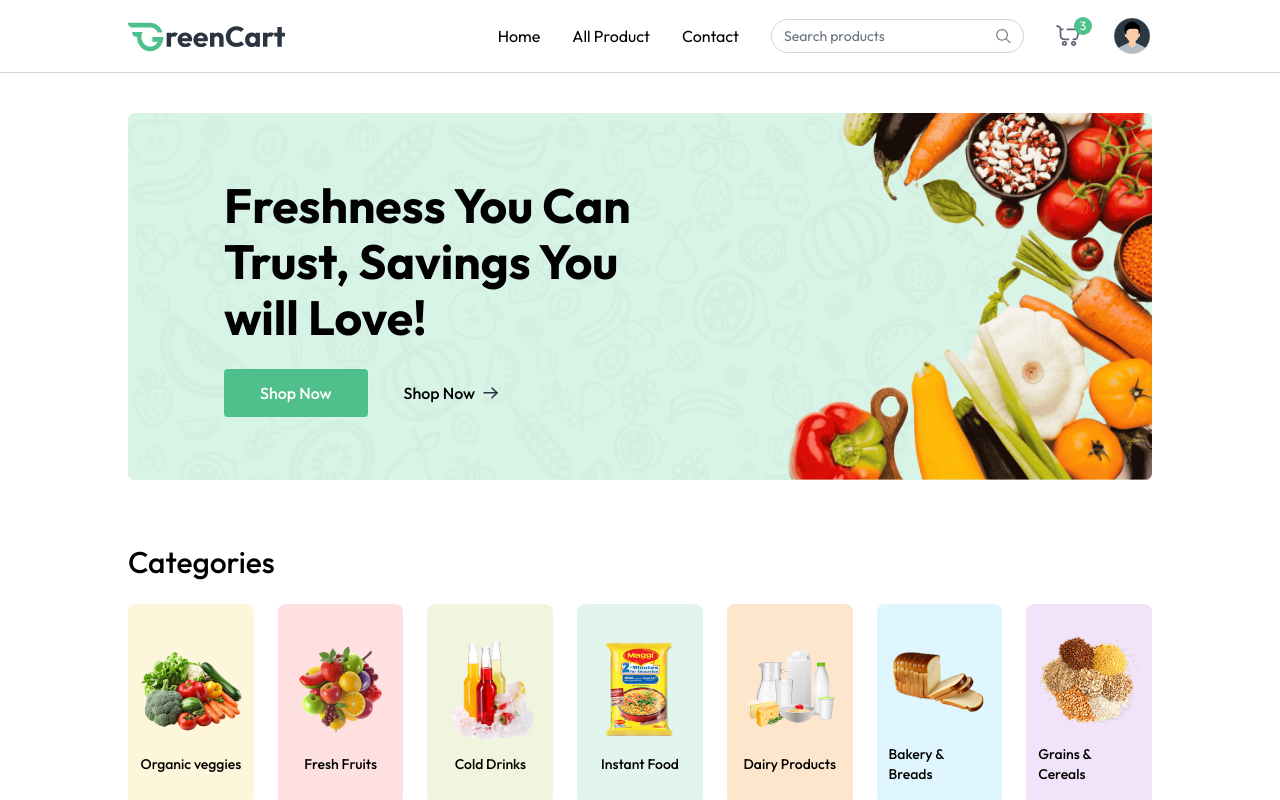
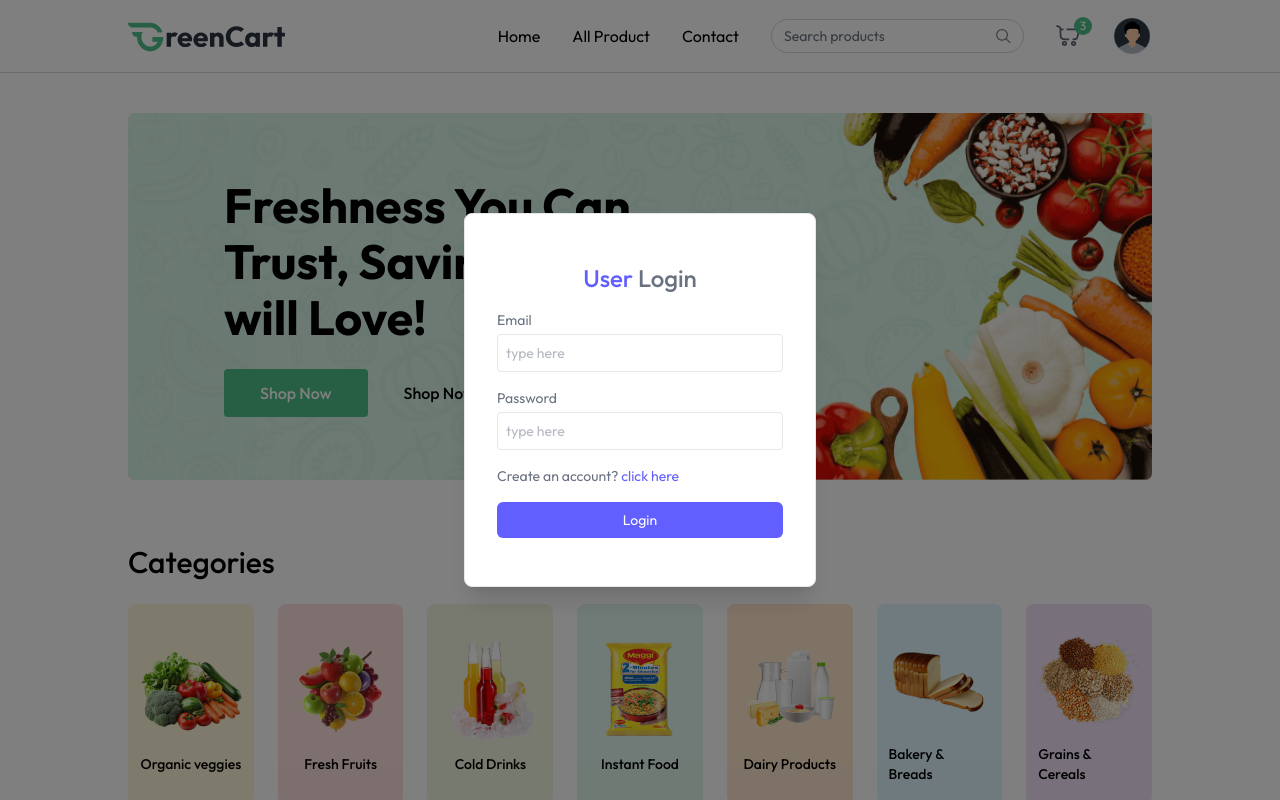
Before and after one commit to Zohirul-Islam/grocery-shope-with-reactjs-and-nodejs, a React app in the folder frontend/: page / in a window 1280 px wide. Shown: the top 800 px of the page. Built offline with nearby package versions, Linux system fonts and the light colour scheme; the HTML template or start-up script is replaced by a standard one.

Commit message:
login component done

```diff
--- a/frontend/src/App.jsx
+++ b/frontend/src/App.jsx
@@ -6,8 +6,11 @@
 import 'aos/dist/aos.css';
 import { useEffect } from "react";
 import Footer from "./components/Footer";
+import Login from "./components/Login";
+import { useAppContext } from "./context/AppContext";
 
 const App = () => {
+  const { showUserLogin } = useAppContext();
   const isSellerPath = useLocation().pathname.includes('seller');
   const location = useLocation();
   /* effect for aos animation */
@@ -19,7 +22,8 @@
 }, [location.pathname]);
   return (
     <div>
-      {isSellerPath ? null :<Navbar />}
+      {isSellerPath ? null : <Navbar />}
+      {showUserLogin ? <Login/>:null}
       <Toaster/>
       <div className={`${isSellerPath ? '':'px-6 md:px-16 lg:px-24 xl:px-32'}`}>
         <Routes>
--- /dev/null
+++ b/frontend/src/components/Login.jsx
@@ -0,0 +1,81 @@
+import React from "react";
+import { useAppContext } from "../context/AppContext";
+
+const Login = () => {
+  const [state, setState] = React.useState("login");
+  const [name, setName] = React.useState("");
+  const [email, setEmail] = React.useState("");
+    const [password, setPassword] = React.useState("");
+    const { setShowUserLogin } = useAppContext();
+  return (
+    <div onClick={()=>setShowUserLogin(false)} className="fixed top-0 left-0 bottom-0 right-0 z-30 items-center flex text-sm text-gray-600 bg-black/50">
+      <form className="flex flex-col gap-4 m-auto items-start p-8 py-12 w-80 sm:w-[352px] text-gray-500 rounded-lg shadow-xl border border-gray-200 bg-white">
+        <p className="text-2xl font-medium m-auto">
+          <span className="text-indigo-500">User</span>{" "}
+          {state === "login" ? "Login" : "Sign Up"}
+        </p>
+        {state === "register" && (
+          <div className="w-full">
+            <p>Name</p>
+            <input
+              onChange={(e) => setName(e.target.value)}
+              value={name}
+              placeholder="type here"
+              className="border border-gray-200 rounded w-full p-2 mt-1 outline-indigo-500"
+              type="text"
+              required
+            />
+          </div>
+        )}
+        <div className="w-full ">
+          <p>Email</p>
+          <input
+            onChange={(e) => setEmail(e.target.value)}
+            value={email}
+            placeholder="type here"
+            className="border border-gray-200 rounded w-full p-2 mt-1 outline-indigo-500"
+            type="email"
+            required
+          />
+        </div>
+        <div className="w-full ">
+          <p>Password</p>
+          <input
+            onChange={(e) => setPassword(e.target.value)}
+            value={password}
+            placeholder="type here"
+            className="border border-gray-200 rounded w-full p-2 mt-1 outline-indigo-500"
+            type="password"
+            required
+          />
+        </div>
+        {state === "register" ? (
+          <p>
+            Already have account?{" "}
+            <span
+              onClick={() => setState("login")}
+              className="text-indigo-500 cursor-pointer"
+            >
+              click here
+            </span>
+          </p>
+        ) : (
+          <p>
+            Create an account?{" "}
+            <span
+              onClick={() => setState("register")}
+              className="text-indigo-500 cursor-pointer"
+            >
+              click here
+            </span>
+          </p>
+        )}
+        <button className="bg-indigo-500 hover:bg-indigo-600 transition-all text-white w-full py-2 rounded-md cursor-pointer">
+          {state === "register" ? "Create Account" : "Login"}
+        </button>
+      </form>
+    </div>
+  );
+};
+
+export default Login;
--- a/frontend/src/components/Navbar.jsx
+++ b/frontend/src/components/Navbar.jsx
@@ -43,7 +43,7 @@
         </div>
 
         {!user ? (
-          <button className="cursor-pointer px-8 py-2 bg-primary-dull hover:bg-indigo-600 transition text-white rounded-full">
+          <button onClick={()=>setShowUserLogin(true)} className="cursor-pointer px-8 py-2 bg-primary-dull hover:bg-indigo-600 transition text-white rounded-full">
             Login
           </button>
         ) : (
--- a/frontend/src/context/AppContext.jsx
+++ b/frontend/src/context/AppContext.jsx
@@ -11,7 +11,7 @@
   const navigate = useNavigate();
   const [user, setUser] = useState(true);
   const [isSeller, setIsSeller] = useState(null);
-  const [showUserLogin, setShowUserLogin] = useState(false);
+  const [showUserLogin, setShowUserLogin] = useState(true);
   const [products, setProducts] = useState([]);
   const [cartItems, setCartItems] = useState({});
   const currency = import.meta.VITE_CURRENCY;
```
